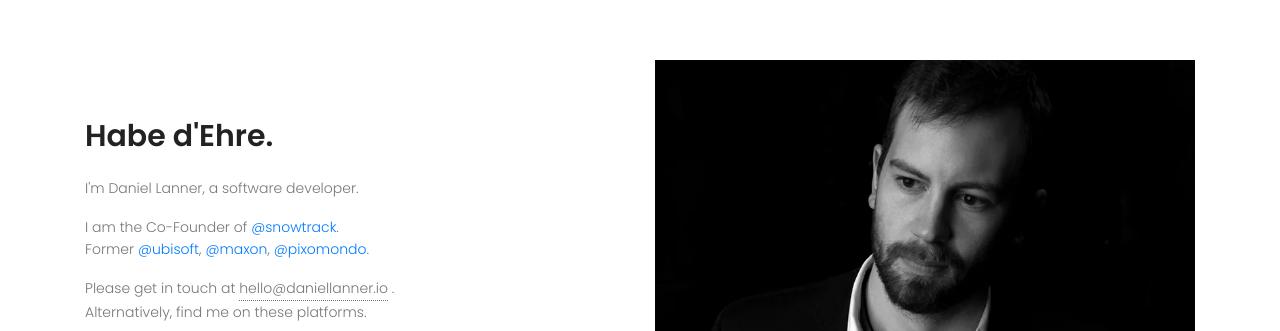
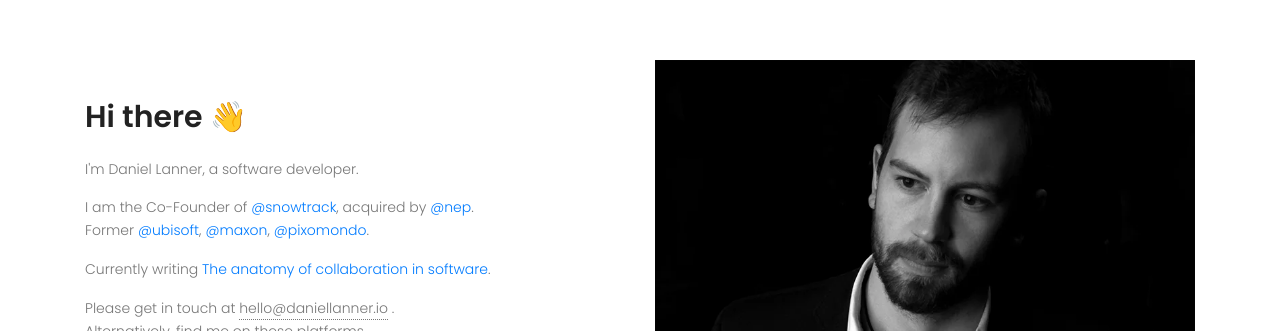
Before and after one commit to daniellanner/daniellanner.github.io, a plain HTML site: page index.html in a window 1280 px wide. Shown: the part 138-469 px from the top of the page. Drawn offline with Linux system fonts and the light colour scheme.

Commit message:
Include author of book

```diff
--- a/index.html
+++ b/index.html
@@ -38,17 +38,20 @@
 				<div class="container">
 					<div class="row fullscreen align-items-center justify-content-between">
 						<div class="col-lg-6 col-md-6 banner-left">
-							<h2>Habe d'Ehre.</h2>
+							<h2>Hi there 👋</h2>
 							<br>
 							<p>
 								I'm Daniel Lanner, a software developer.<br>
 							</p>
 							<p>
-								I am the Co-Founder of <a href="https://snowtrack.io/" target="_blank">@snowtrack</a>.<br>
+								I am the Co-Founder of <a href="https://snowtrack.io/" target="_blank">@snowtrack</a>, acquired by <a href="https://www.nepgroup.com/" target="_blank">@nep</a>.<br>
 								Former
 								<a href="https://www.ubisoft.com/" target="_blank">@ubisoft</a>,
 								<a href="https://www.maxon.net/" target="_blank">@maxon</a>,
 								<a href="https://www.pixomondo.com/" target="_blank">@pixomondo</a>.<br>
+							</p>
+							<p>
+								Currently writing <a href="https://www.the-anatomy-of-collaboration.io/" target="_blank">The anatomy of collaboration in software</a>.<br>
 							</p>
 							<p>
 								Please get in touch at
```
